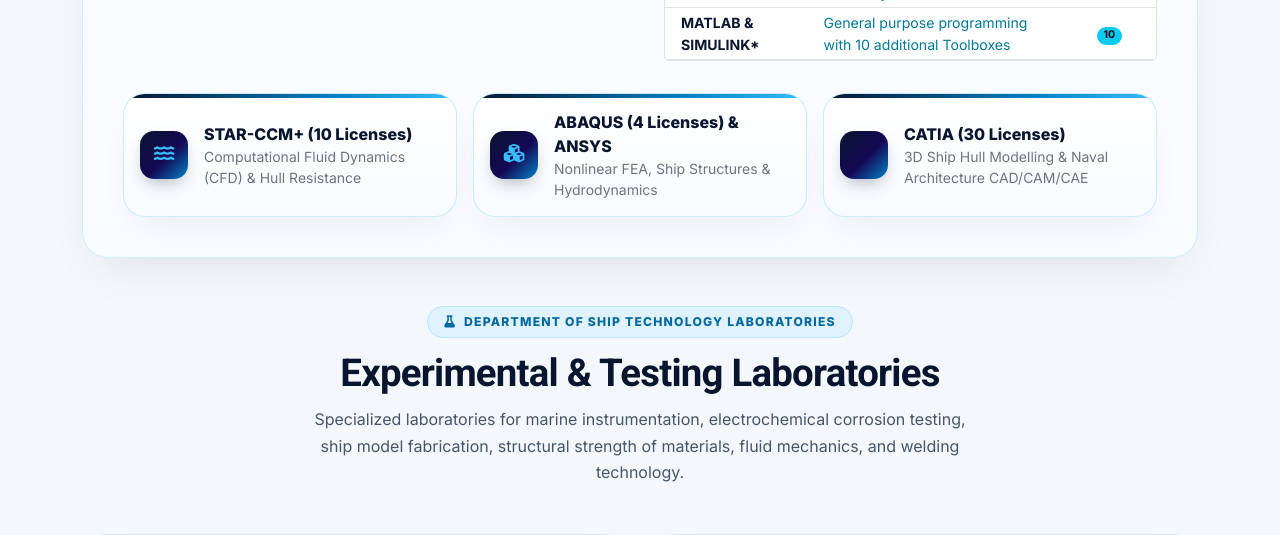
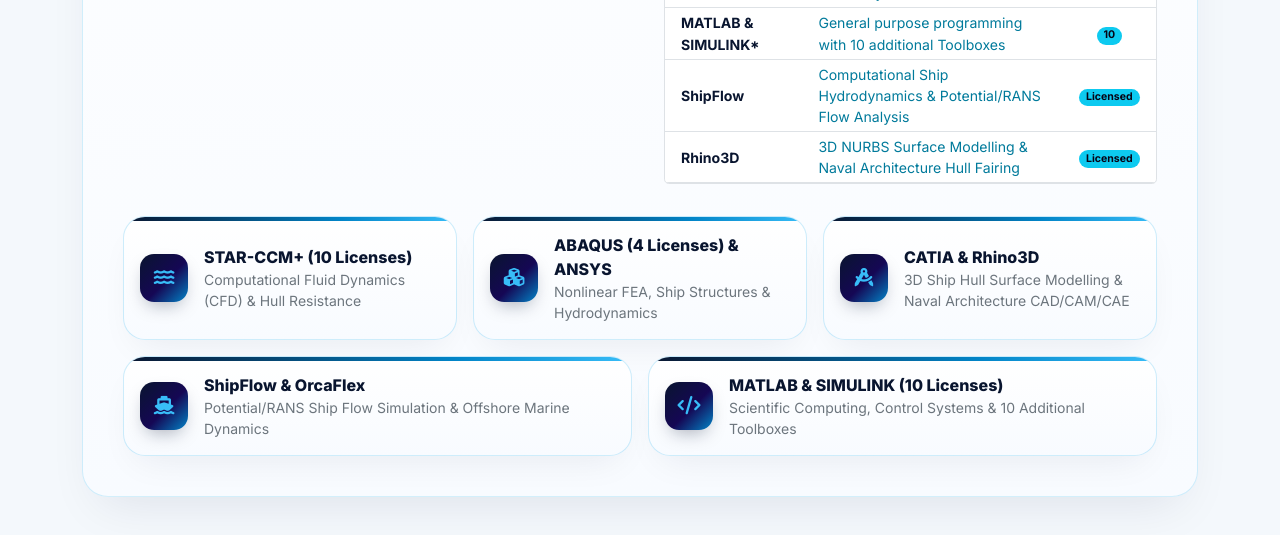
Before and after one commit to jibinntcr/Ship2027, a PHP site: page /department-library.php in a window 1280 px wide. Shown: the part 1253-1788 px from the top of the page. Run offline with PHP 8.4, Linux system fonts and the light colour scheme; some libraries are stand-ins or nearby versions.

Commit message:
Add ShipFlow and Rhino3D to CHASE Lab software table and highlights

```diff
--- a/department-library.php
+++ b/department-library.php
@@ -133,6 +133,16 @@
                                         <td class="px-3 text-secondary">General purpose programming with 10 additional Toolboxes</td>
                                         <td class="px-3 text-center"><span class="badge rounded-pill bg-info text-dark">10</span></td>
                                     </tr>
+                                    <tr>
+                                        <td class="px-3 fw-bold" style="color:#09152f;">ShipFlow</td>
+                                        <td class="px-3 text-secondary">Computational Ship Hydrodynamics &amp; Potential/RANS Flow Analysis</td>
+                                        <td class="px-3 text-center"><span class="badge rounded-pill bg-info text-dark">Licensed</span></td>
+                                    </tr>
+                                    <tr>
+                                        <td class="px-3 fw-bold" style="color:#09152f;">Rhino3D</td>
+                                        <td class="px-3 text-secondary">3D NURBS Surface Modelling &amp; Naval Architecture Hull Fairing</td>
+                                        <td class="px-3 text-center"><span class="badge rounded-pill bg-info text-dark">Licensed</span></td>
+                                    </tr>
                                 </tbody>
                             </table>
                         </div>
@@ -160,10 +170,28 @@
                     </div>
                     <div class="col-md-4 col-sm-6">
                         <div class="coord-bento-card p-3 d-flex align-items-center gap-3">
-                            <div class="coord-icon-avatar"><i class="fa fa-Drafting-compass"></i></div>
+                            <div class="coord-icon-avatar"><i class="fa fa-drafting-compass"></i></div>
                             <div>
-                                <div style="font-weight:800; color:#09152f;">CATIA (30 Licenses)</div>
-                                <div class="small text-muted">3D Ship Hull Modelling &amp; Naval Architecture CAD/CAM/CAE</div>
+                                <div style="font-weight:800; color:#09152f;">CATIA &amp; Rhino3D</div>
+                                <div class="small text-muted">3D Ship Hull Surface Modelling &amp; Naval Architecture CAD/CAM/CAE</div>
+                            </div>
+                        </div>
+                    </div>
+                    <div class="col-md-6 col-sm-6">
+                        <div class="coord-bento-card p-3 d-flex align-items-center gap-3">
+                            <div class="coord-icon-avatar"><i class="fa fa-ship"></i></div>
+                            <div>
+                                <div style="font-weight:800; color:#09152f;">ShipFlow &amp; OrcaFlex</div>
+                                <div class="small text-muted">Potential/RANS Ship Flow Simulation &amp; Offshore Marine Dynamics</div>
+                            </div>
+                        </div>
+                    </div>
+                    <div class="col-md-6 col-sm-6">
+                        <div class="coord-bento-card p-3 d-flex align-items-center gap-3">
+                            <div class="coord-icon-avatar"><i class="fa fa-code"></i></div>
+                            <div>
+                                <div style="font-weight:800; color:#09152f;">MATLAB &amp; SIMULINK (10 Licenses)</div>
+                                <div class="small text-muted">Scientific Computing, Control Systems &amp; 10 Additional Toolboxes</div>
                             </div>
                         </div>
                     </div>
```
Also changed, not shown: department-library.html (+31 -3 lines).
